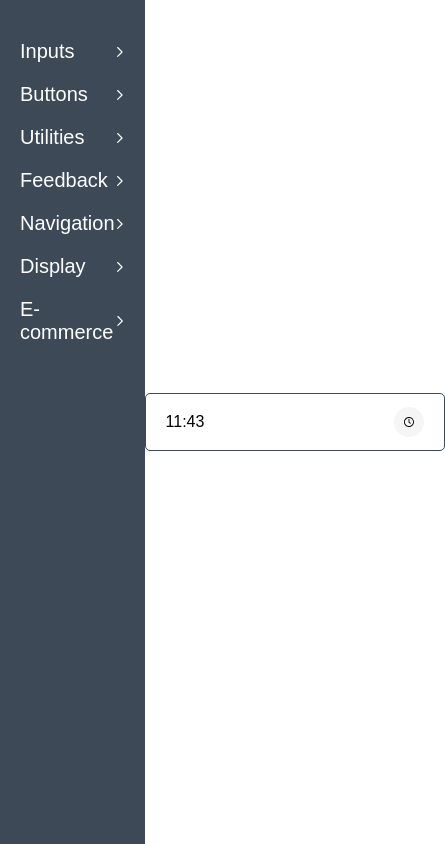
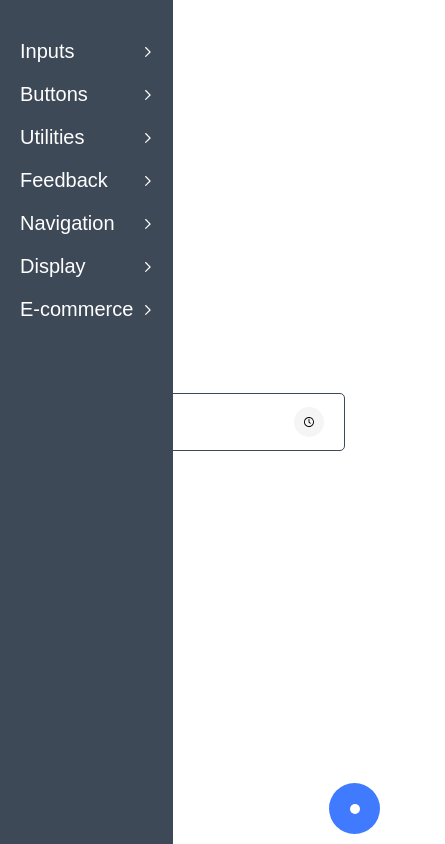
Before and after one commit to TraianC299/my-components-librarary, a React (Create React App) app: page /input/time-picker in a window 390 px wide. Shown: the whole page, 445 px wide, since content can reach past the window. Built offline with nearby package versions, Linux system fonts and the light colour scheme.

Commit message:
menu responsive on mobile

```diff
--- a/src/Components/Main/Menu.js
+++ b/src/Components/Main/Menu.js
@@ -1,19 +1,52 @@
 import React,{ useState } from 'react'
 import { NavLink } from 'react-router-dom'
 import styled from 'styled-components'
+import CircleButton from '../../ComponentsLibrary/Buttons/CircleButton'
 import Collapse from '../../ComponentsLibrary/Utilities/Collapse'
-import { BLUE, DARKBLUE } from '../../Constants'
+import { BLUE, DARKBLUE, device } from '../../Constants'
 const chevronRightSvg=<svg width="29" height="50" viewBox="0 0 29 50" fill="none" xmlns="http://www.w3.org/2000/svg">
 <path fill-rule="evenodd" clip-rule="evenodd" d="M2.2498 0.105519C1.63066 0.310695 1.30293 0.514503 0.86289 0.968019C0.254199 1.59526 0.0075198 2.21079 0.00878934 3.09985C0.0107425 4.53579 -0.710351 3.72124 10.4911 14.9407L20.5093 24.9749L10.4911 35.009C-0.710351 46.2285 0.0107425 45.4139 0.00878934 46.8499C0.0075198 47.7558 0.256446 48.3594 0.902637 49.0173C1.52383 49.6499 2.15576 49.9115 3.08164 49.9196C4.54111 49.9324 3.66572 50.7177 16.3223 38.0404C25.4816 28.8659 27.6049 26.6911 27.7911 26.2932C28.1213 25.5879 28.1231 24.3454 27.7951 23.6565C27.6075 23.2625 25.3901 20.9921 16.3223 11.9093C6.30908 1.87974 5.01572 0.617726 4.47676 0.350636C3.76895 -4.76139e-05 2.86768 -0.0991687 2.2498 0.105519Z" fill="white"/>
 </svg>
 
+
+const openSvg = <svg viewBox="0 0 100 100" xmlns="http://www.w3.org/2000/svg">
+<circle cx="50" cy="50" r="50" fill="white"/>
+</svg>
+
+
+
+const closeSvg = <svg width="50" height="50" viewBox="0 0 50 50" fill="none" xmlns="http://www.w3.org/2000/svg">
+<path fill-rule="evenodd" clip-rule="evenodd" d="M2.61433 0.0978279C1.59669 0.297484 0.710313 0.990322 0.268788 1.93097C0.0558509 2.3846 0.00948793 2.62342 0.00948793 3.26683C0.00929231 4.77832 -0.652896 4.02775 10.52 15.181L20.4024 25.046L10.4406 35.0098C2.34505 43.1071 0.435852 45.0653 0.249715 45.4622C-0.0769781 46.159 -0.0842162 47.4063 0.234456 48.0995C0.519188 48.719 1.14166 49.3627 1.77001 49.6873C2.47856 50.0533 3.60389 50.1043 4.41094 49.8071C4.97815 49.598 5.33233 49.2571 14.9993 39.6158L25.0009 29.6409L34.953 39.5649C42.9467 47.5359 45.0015 49.5348 45.3943 49.7222C45.8047 49.9179 46.0328 49.9552 46.8126 49.954C47.6264 49.9527 47.803 49.9205 48.2347 49.6941C48.8339 49.38 49.4949 48.6843 49.7798 48.0679C50.0848 47.408 50.0709 46.1442 49.7511 45.4622C49.565 45.0653 47.6558 43.1071 39.5603 35.0098L29.5985 25.046L39.4808 15.181C50.6537 4.02775 49.9915 4.77832 49.9914 3.26683C49.9914 2.62694 49.9448 2.38489 49.7376 1.94611C48.9456 0.268864 46.9593 -0.422509 45.2996 0.401415C45.0412 0.529668 41.4738 4.02053 34.9528 10.5261L25.0004 20.455L15.048 10.5261C8.52708 4.02053 4.95967 0.529668 4.70125 0.401415C4.37025 0.237118 3.28307 -0.0327692 3.09693 0.00327445C3.06651 0.0091352 2.84927 0.0516256 2.61433 0.0978279Z" fill="white"/>
+</svg>
 const Container = styled.div`
     display: flex;
     padding: 20px;
     background-color: ${DARKBLUE};
     flex-direction: column;
-    width: 200px;
+    width: max-content;
     height: 100vh;
+    transition: 0.3s ease-in-out;
+    position: fixed;
+    top: 0;
+    left: 0;
+    z-index: 100;
+    @media ${device.laptopSmall}{
+        width: 200px;
+        position: static;
+        >.phone-menu-button{
+        display: none;
+        }
+    }
+    &.active-phone-menu{
+           left:-100%;
+
+        }
+
+    >.phone-menu-button{
+        position: fixed;
+        bottom:10px;
+        right: 10px;
+    }
 
 `
 
@@ -26,10 +59,13 @@ const CategoryStyle = styled.div`
     justify-content: space-between;
     align-items: center;
     cursor: pointer;
+
+
     >svg{
         transition: all 0.3s ease-in-out;
         height:10px;
         width:10px;
+        margin-left:10px;
     }
 
 
@@ -71,8 +107,10 @@ const Menu = () => {
     const [openNavigation, setOpenNavigation] = useState(false)
     const [openDisplay, setOpenDisplay] = useState(false)
     const [openEcommerce, setOpenEcommerce] = useState(false)
+    const [openPhoneMenu, setOpenPhoneMenu] = useState(false)
   return (
-    <Container>
+    <Container className={openPhoneMenu?'active-phone-menu':"closed-phone-menu"}>
+        <CircleButton color={BLUE} icon={openPhoneMenu?closeSvg:openSvg} onClick={()=>setOpenPhoneMenu(previous=>!previous)} className="phone-menu-button"  style={{height:"6vh", width:"6vh"}}></CircleButton>
         <Category  active={openInput} onClick={()=>setOpenInput(previous=>!previous)}>
             Inputs
             </Category>
--- a/src/ComponentsLibrary/Input/DatePickerInput.js
+++ b/src/ComponentsLibrary/Input/DatePickerInput.js
@@ -45,7 +45,7 @@ top: 100%;
 left:0;
 transition: 0.3s ease-in;
 transform-origin: top left;
-z-index:999;
+z-index:98;
 `
 
 const InputLikeButtonStyle= styled(InputLikeButton)`
@@ -96,7 +96,7 @@ border-radius: 5px;
 overflow: hidden;
 box-shadow: rgba(0, 0, 0, 0.1) 0px 10px 50px;
 background-color: white;
-z-index: 9999;
+z-index: 99;
 `
 const MonthContainer = styled.div`
 background: ${BLACK};
--- a/src/ComponentsLibrary/Input/TimePickerInput.js
+++ b/src/ComponentsLibrary/Input/TimePickerInput.js
@@ -17,7 +17,7 @@ position: absolute;
 top: 105%;
 transition: 0.3s ease-in;
 transform-origin: top left;
-z-index:999;
+z-index:99;
 height: fit-content;
 `
 
--- a/src/ComponentsLibrary/Navigation/Stepper.js
+++ b/src/ComponentsLibrary/Navigation/Stepper.js
@@ -22,7 +22,7 @@ overflow: hidden;
 background: white;
 position:sticky;
 top:10vh;
-z-index:999;
+z-index:99;
 
 @media (orientation: landscape) and (min-width: 768px){
 padding-left:15vw;
```
Also changed, not shown: src/ComponentsLibrary/Navigation/Modal.tsx (+0 -7 lines).
